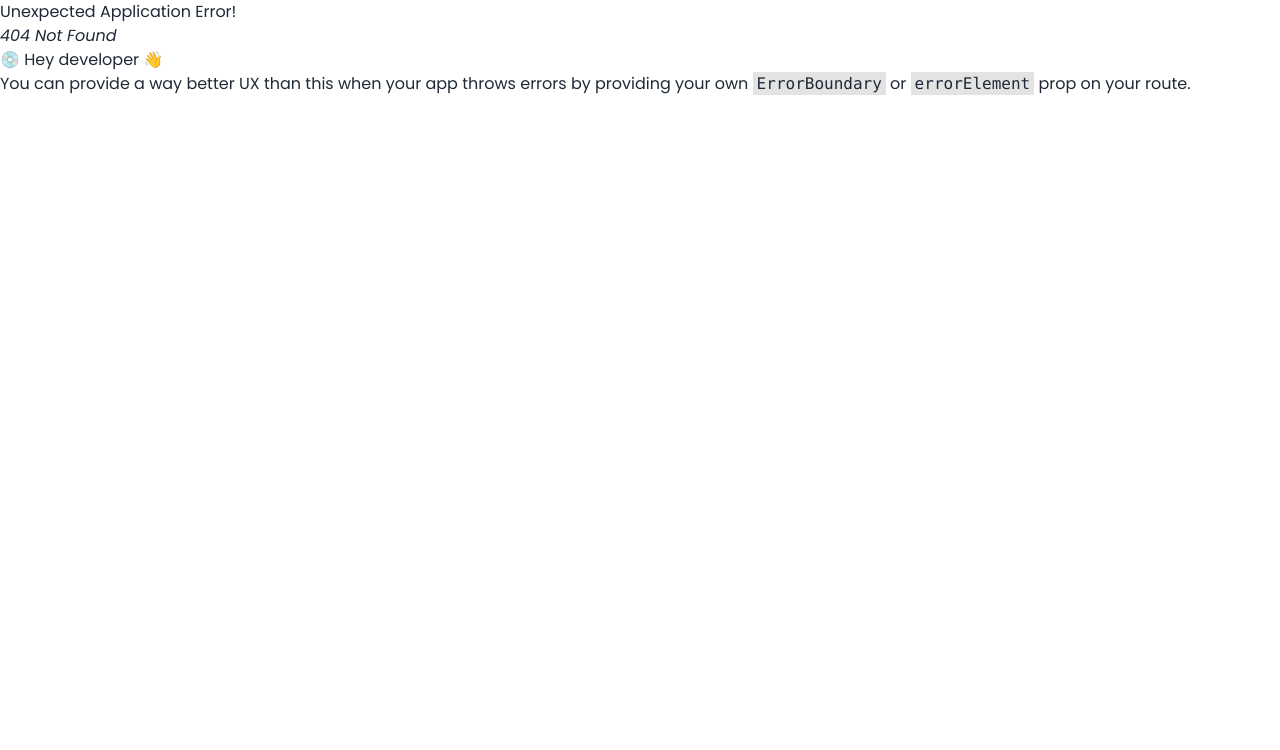
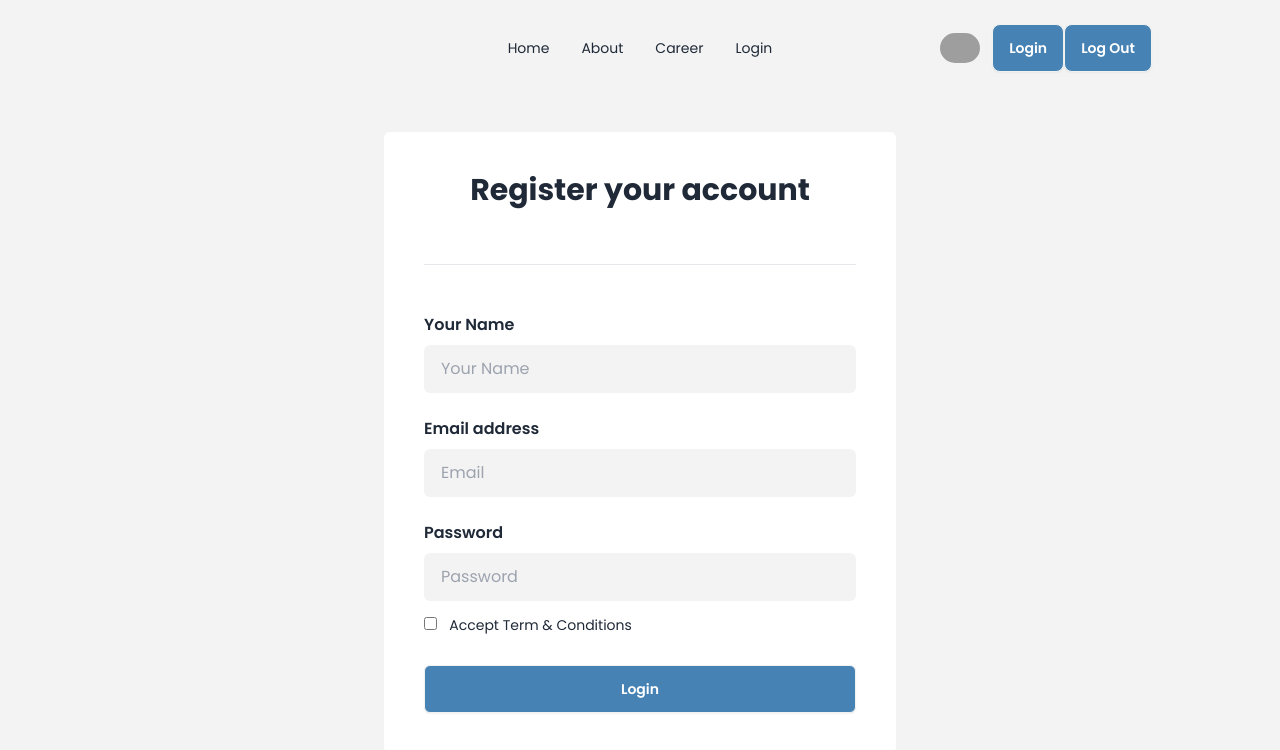
Before and after one commit to mahdirahman356/Dragon-news, a React (Vite) app: page /register in a window 1280 px wide. Before the commit this address had no page. Shown: the top 750 px of the page. Built offline with nearby package versions, Linux system fonts and the light colour scheme; no server answers; grey boxes are pictures that could not be loaded.

Commit message:
setup login and registar

```diff
--- a/package.json
+++ b/package.json
@@ -10,6 +10,7 @@
     "preview": "vite preview"
   },
   "dependencies": {
+    "firebase": "^10.10.0",
     "localforage": "^1.10.0",
     "match-sorter": "^6.3.4",
     "moment": "^2.30.1",
--- /dev/null
+++ b/src/component/Context.jsx
@@ -0,0 +1,38 @@
+import { createContext, useEffect, useState } from "react";
+import PropTypes from 'prop-types';
+import { createUserWithEmailAndPassword, onAuthStateChanged, signInWithEmailAndPassword } from "firebase/auth";
+import auth from "../firebase/firebase";
+
+  export const AuthContext = createContext()
+const Context = ({children}) => {
+    let [user, setUser] = useState()
+
+    let createUser = (email,password) => {
+       return createUserWithEmailAndPassword(auth,email,password)
+    }
+    let userLogin = (email,password) => {
+        return signInWithEmailAndPassword(auth,email,password)
+    }
+    useEffect(()=> {
+      let unSubscribe =   onAuthStateChanged(auth ,(users) => {
+            setUser(users)
+            console.log("ON Auth State Changed",users)
+        })
+        return () => {
+            unSubscribe()
+        }
+    },[])
+    let authInfo = {createUser, userLogin, user}
+    return (
+        <div>
+            <AuthContext.Provider value={authInfo}>
+            {children}
+            </AuthContext.Provider>
+        </div>
+    );
+};
+
+Context.propTypes ={
+    children: PropTypes.node.isRequired
+}
+export default Context;
--- /dev/null
+++ b/src/component/Login.jsx
@@ -0,0 +1,52 @@
+import { Link } from "react-router-dom";
+import Navbar from "./Navbar";
+import { useContext, useState } from "react";
+import { AuthContext } from "./Context";
+
+const Login = () => {
+    let {userLogin} = useContext(AuthContext)
+    let [error, setError] = useState('')
+    let handleLogin = (e) => {
+        e.preventDefault()
+       let form = new FormData(e.currentTarget)
+       let email = form.get("email")
+       let password = form.get("password")
+       console.log(email,password)
+       userLogin(email,password)
+       .then(result => {
+        console.log(result.user)
+        e.target.reset()
+       })
+       .catch(error => {
+        const errorMessage = error.message;
+         console.log(errorMessage)
+         setError('Your account is not available')
+       })
+    }
+    return (
+        <div className="bg-[#F3F3F3] ">
+           <div className="w-[95%] md:w-[80%] mx-auto pb-16">
+           <Navbar></Navbar>
+           <div className="bg-white p-7 md:p-10 w-[98%] md:w-[70%] lg:w-[50%] mx-auto mt-9 rounded-md">
+           <h2 className="text-3xl font-bold text-center md:pb-14 border-b-[1px]">Login your account</h2>
+                     <form onSubmit={handleLogin} className="mt-12">
+                       <p className="font-semibold mb-2">Email address</p>
+                      <label className="input  flex items-center rounded-md gap-2 mb-6 bg-[#F3F3F3]">
+                        <input type="email" name="email" className="grow" placeholder="Email" />
+                      </label>
+
+                      <p className="font-semibold mb-2">Password</p>
+                      <label className="input  flex items-center gap-2 rounded-md bg-[#F3F3F3]">
+                        <input type="password" name="password" className="grow" placeholder="Password" />
+                      </label>
+                      {error && <p className="mt-6 text-red-500">{error}</p>}
+                      <input className="btn text-white  w-full mt-7 bg-[steelblue] rounded-md" type="submit" value="Login" />
+                       <p className="text-center mt-3 text-[14px]">Do Not Have An Account ? <Link to="/register" className="text-blue-600">Register</Link></p>
+                     </form>
+              </div>
+           </div>
+        </div>
+    );
+};
+
+export default Login;
--- a/src/component/Navbar.jsx
+++ b/src/component/Navbar.jsx
@@ -1,7 +1,8 @@
+import { NavLink } from "react-router-dom";
 
 const Navbar = () => {
     return (
-           <div className="flex justify-between items-center bg-base-100 my-2 lg:my-10">
+           <div className="flex justify-between items-center  py-6 ">
   <div className="navbar-start">
     <div className="dropdown">
       <div tabIndex={0} role="button" className=" lg:hidden">
@@ -15,17 +16,21 @@ const Navbar = () => {
     </div>
   </div>
   <div className="navbar-center hidden lg:flex">
-    <ul className="menu menu-horizontal px-1">
-      <li><a>Home</a></li>
-      <li><a>About</a></li>
-      <li><a>Career</a></li>
+    <ul className="menu menu-horizontal px-1 gap-8">
+      <NavLink to="/">Home</NavLink>
+      <NavLink to="/about">About</NavLink>
+      <NavLink to="/career">Career</NavLink>
+      <NavLink to="/login">Login</NavLink>
+
     </ul>
   </div>
   <div className="navbar-end flex items-center">
      <div className="w-10 rounded-full mr-3">
           <img className="rounded-full"  src="https://daisyui.com/images/stock/photo-1534528741775-53994a69daeb.jpg" />
 </div>
-    <button className="btn bg-[steelblue] text-white">Log In</button>
+    <NavLink to="/login"><button className="btn bg-[steelblue] text-white">Login</button></NavLink>
+    <button className="btn bg-[steelblue] text-white">Log Out</button>
+
   </div>
 </div>
 
--- a/src/component/News.jsx
+++ b/src/component/News.jsx
@@ -3,10 +3,9 @@ import { HiOutlineBookmark } from "react-icons/hi";
 import { MdOutlineShare } from "react-icons/md";
 import PropTypes from 'prop-types';
 
-``
+
 
 const News = ({allNews}) => {
-    console.log(allNews)
     let {title,author,image_url,details,rating,total_view} = allNews
     return (
            <div>
--- /dev/null
+++ b/src/component/Register.jsx
@@ -0,0 +1,69 @@
+import { useContext, useState } from "react";
+import Navbar from "./Navbar";
+import { AuthContext } from "./Context";
+
+const Register = () => {
+     let {createUser} = useContext(AuthContext)
+     let [error, setError] = useState('')
+    let handleRegister = (e) => {
+        e.preventDefault()
+       let form = new FormData(e.currentTarget)
+       let email = form.get("email")
+       let password = form.get("password")
+       let name = form.get("name")
+       setError("")
+       console.log(email,password,name)
+       if(password.length < 6){
+          setError('Password should be at least 6 characters')
+          return
+       }
+       createUser(email,password)
+       .then(result => {
+        console.log(result.user)
+        e.target.reset()
+       })
+       .catch(error => {
+        const errorMessage = error.message;
+         console.log(errorMessage)
+         setError("Email Already in Use")
+         return
+       })
+    }
+    return (
+        <div className="bg-[#F3F3F3] ">
+           <div className="w-[95%] md:w-[80%] mx-auto pb-16">
+           <Navbar></Navbar>
+           <div className="bg-white p-7 md:p-10 w-[98%] md:w-[70%] lg:w-[50%] mx-auto mt-9 rounded-md">
+           <h2 className="text-3xl font-bold text-center md:pb-14 border-b-[1px]">Register your account</h2>
+                     <form onSubmit={handleRegister} className="mt-12">
+                     <p className="font-semibold mb-2">Your Name</p>
+                      <label className="input  flex items-center rounded-md gap-2 mb-6 bg-[#F3F3F3]">
+                        <input type="text" name="name" className="grow" placeholder="Your Name" />
+                      </label>
+
+                       <p className="font-semibold mb-2">Email address</p>
+                      <label className="input  flex items-center rounded-md gap-2 mb-6 bg-[#F3F3F3]">
+                        <input type="email" name="email" className="grow" placeholder="Email" />
+                      </label>
+
+                      <p className="font-semibold mb-2">Password</p>
+                      <label className="input  flex items-center gap-2 rounded-md bg-[#F3F3F3] mb-3">
+                        <input type="password" name="password" className="grow" placeholder="Password" />
+                      </label>
+
+                      <input className="mr-2" type="checkbox" name="" id="" /> <span className="text-[14px]">Accept Term & Conditions</span>
+
+                      {error && <p className="mt-6 text-red-500">{error}</p>}
+
+
+                      <input className="btn text-white  w-full  mt-7 bg-[steelblue] rounded-md" type="submit" value="Login" />
+
+
+                     </form>
+              </div>
+           </div>
+        </div>
+    );
+};
+
+export default Register;
--- /dev/null
+++ b/src/firebase/firebase.js
@@ -0,0 +1,21 @@
+// Import the functions you need from the SDKs you need
+import { initializeApp } from "firebase/app";
+import { getAuth } from "firebase/auth";
+
+// TODO: Add SDKs for Firebase products that you want to use
+// https://firebase.google.com/docs/web/setup#available-libraries
+
+// Your web app's Firebase configuration
+const firebaseConfig = {
+  apiKey: "AIzaSyCaC8ywba0f2XicVpFmYZBx2g77o-waMNE",
+  authDomain: "dragon-news-31eee.firebaseapp.com",
+  projectId: "dragon-news-31eee",
+  storageBucket: "dragon-news-31eee.appspot.com",
+  messagingSenderId: "599493257313",
+  appId: "1:599493257313:web:5132c1daf4c7f29a11e220"
+};
+
+// Initialize Firebase
+const app = initializeApp(firebaseConfig);
+const auth = getAuth(app);
+export default auth
--- a/src/main.jsx
+++ b/src/main.jsx
@@ -3,9 +3,12 @@ import ReactDOM from 'react-dom/client'
 import './index.css'
 import router from './Routs.jsx'
 import { RouterProvider } from 'react-router-dom'
+import Context from './component/Context.jsx'
 
 ReactDOM.createRoot(document.getElementById('root')).render(
   <React.StrictMode>
+    <Context>
     <RouterProvider router={router} />
+    </Context>
   </React.StrictMode>,
 )
```
Also changed, not shown: src/Routs.jsx (+11 -1 lines), 1 other file (tests, documents, lock files or other folders).
